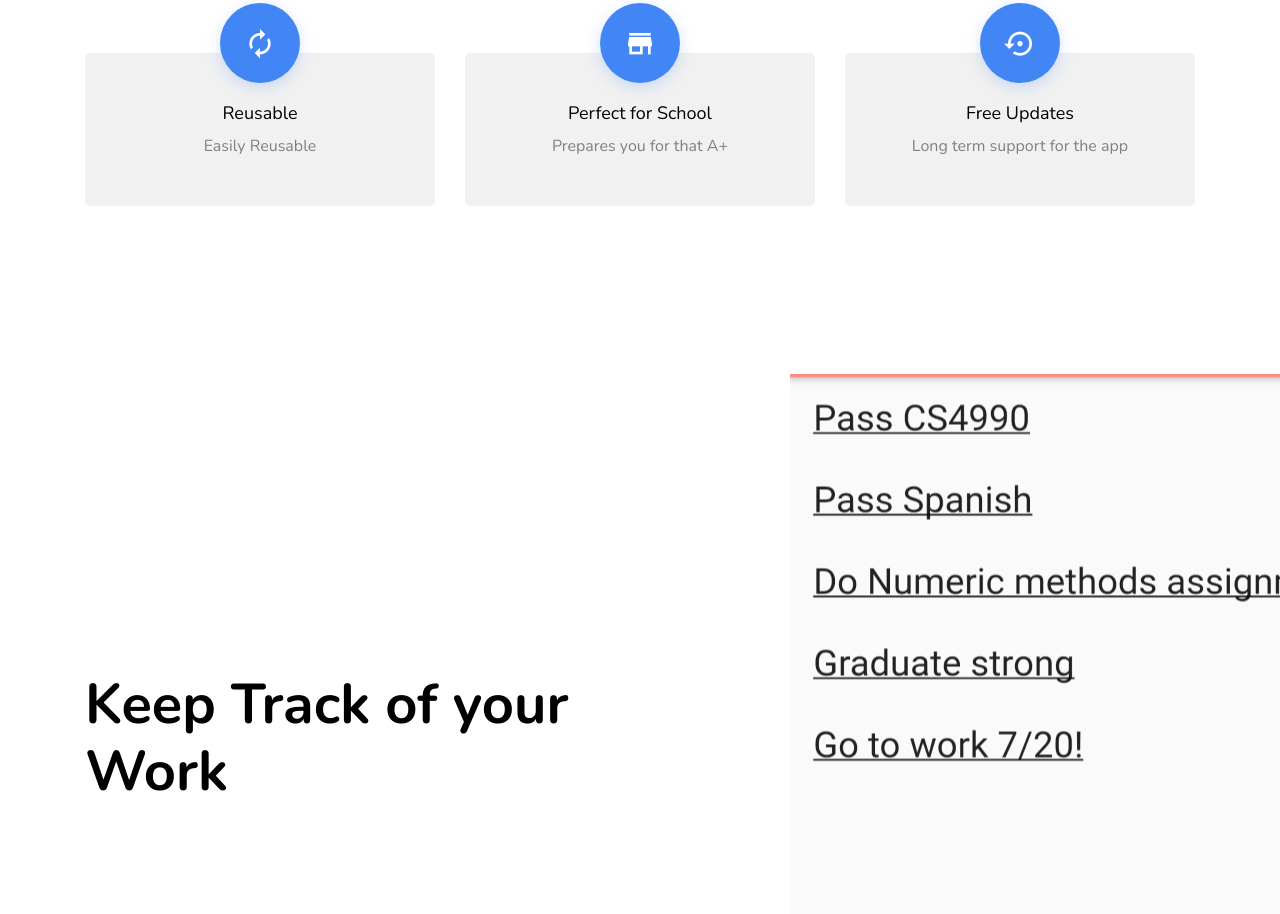
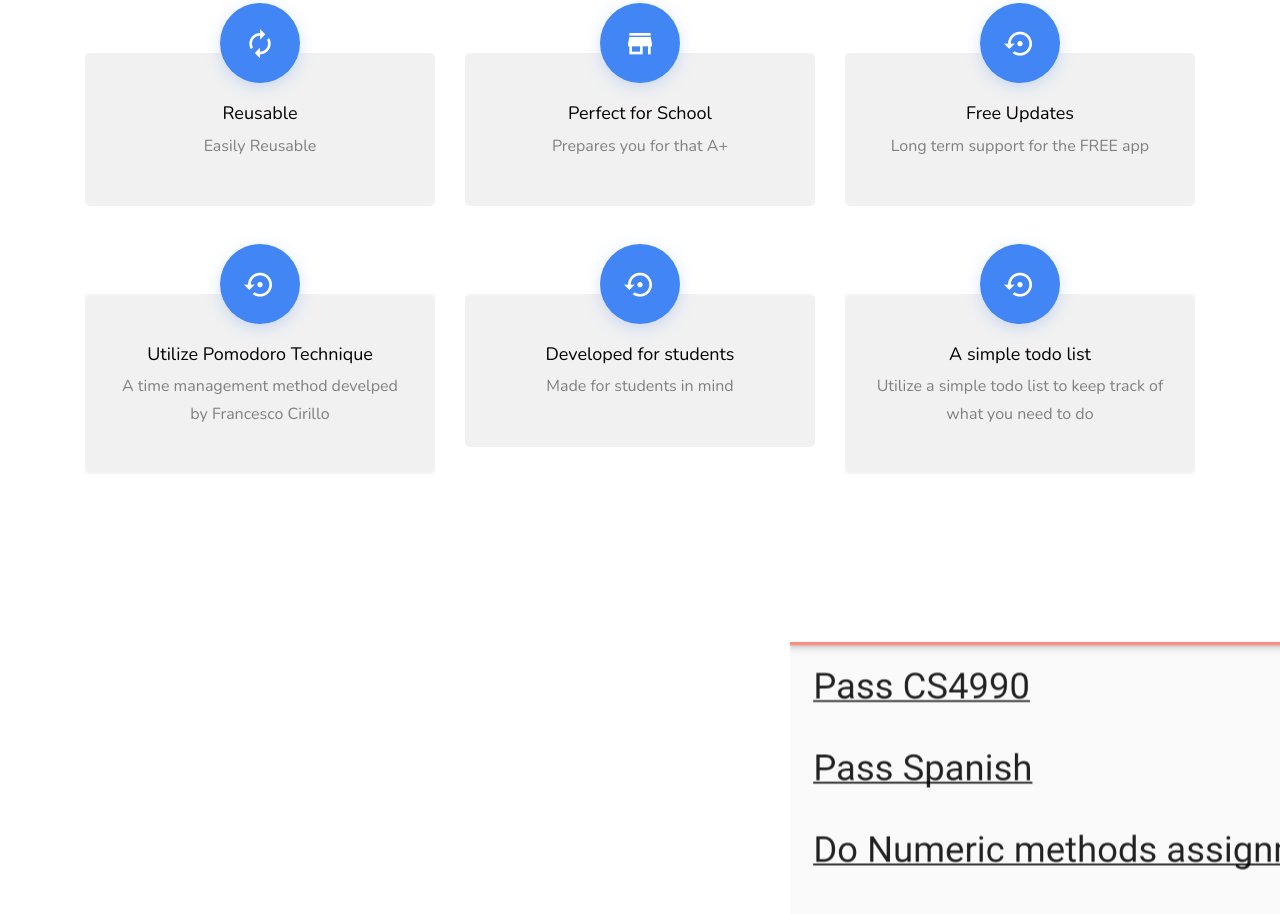
Before and after one commit to onetrieuhero/LandingPage, a plain HTML site: page index.html in a window 1280 px wide. Shown: the part 1029-1943 px from the top of the page. Drawn offline with nearby package versions, Linux system fonts and the light colour scheme; files whose address does not match are found by name.

Commit message:
add more features

```diff
--- a/index.html
+++ b/index.html
@@ -142,6 +142,7 @@
               </div>
             </div>
           </div>
+
           <div class="col-md-6 col-lg-4 mb-4 mb-lg-4" data-aos="fade-up"  data-aos-delay="200">
             <div class="unit-4 d-block">
               <div class="unit-4-icon mb-3">
@@ -149,7 +150,46 @@
               </div>
               <div>
                 <h3>Free Updates</h3>
-                <p>Long term support for the app</p>
+                <p>Long term support for the FREE app</p>
+                <p><a href="#"></a></p>
+              </div>
+            </div>
+          </div>
+
+          <div class="col-md-6 col-lg-4 mb-4 mb-lg-4" data-aos="fade-up"  data-aos-delay="200">
+            <div class="unit-4 d-block">
+              <div class="unit-4-icon mb-3">
+                <span class="icon-wrap"><span class="text-primary icon-settings_backup_restore"></span></span>
+              </div>
+              <div>
+                <h3>Utilize Pomodoro Technique</h3>
+                <p>A time management method develped by Francesco Cirillo</p>
+                <p><a href="#"></a></p>
+              </div>
+            </div>
+          </div>
+
+          <div class="col-md-6 col-lg-4 mb-4 mb-lg-4" data-aos="fade-up"  data-aos-delay="200">
+            <div class="unit-4 d-block">
+              <div class="unit-4-icon mb-3">
+                <span class="icon-wrap"><span class="text-primary icon-settings_backup_restore"></span></span>
+              </div>
+              <div>
+                <h3>Developed for students</h3>
+                <p>Made for students in mind</p>
+                <p><a href="#"></a></p>
+              </div>
+            </div>
+          </div>
+
+          <div class="col-md-6 col-lg-4 mb-4 mb-lg-4" data-aos="fade-up"  data-aos-delay="200">
+            <div class="unit-4 d-block">
+              <div class="unit-4-icon mb-3">
+                <span class="icon-wrap"><span class="text-primary icon-settings_backup_restore"></span></span>
+              </div>
+              <div>
+                <h3>A simple todo list</h3>
+                <p>Utilize a simple todo list to keep track of what you need to do</p>
                 <p><a href="#"></a></p>
               </div>
             </div>
```
